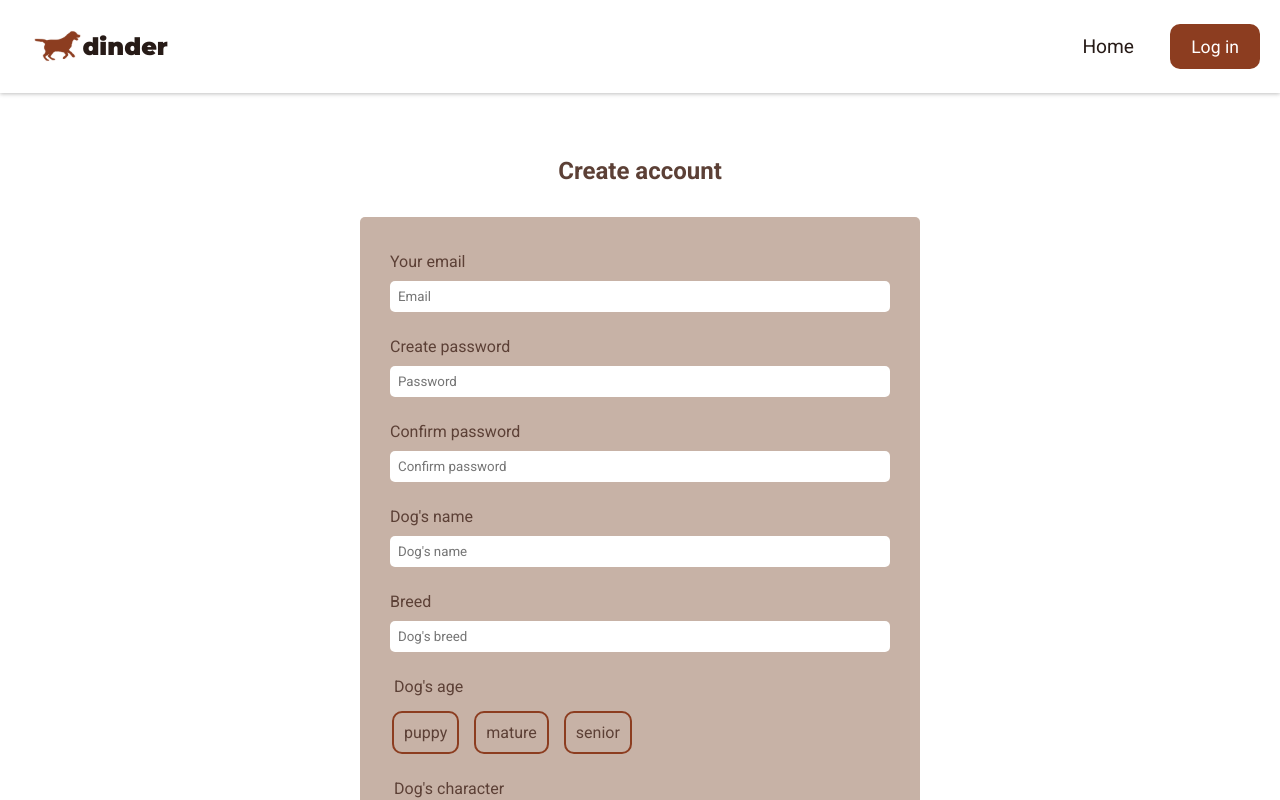
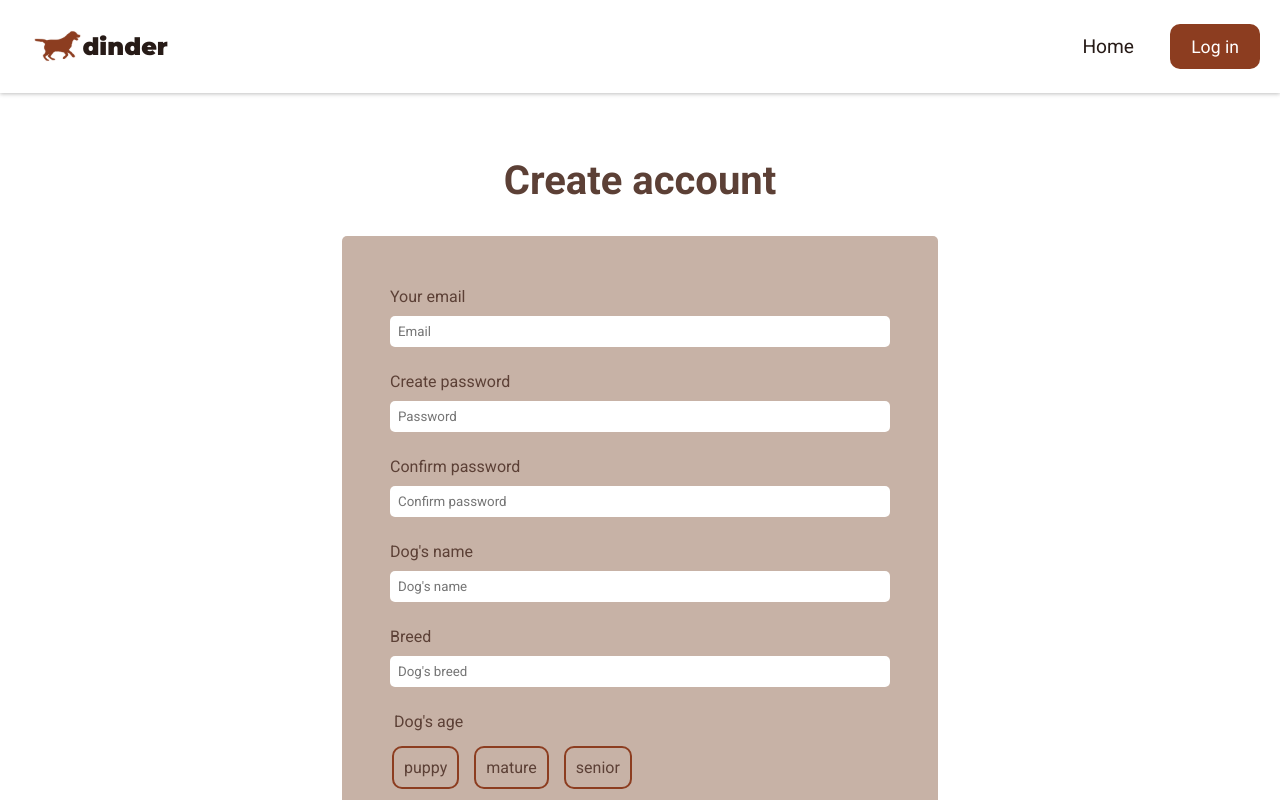
Before and after one commit to rudzupuke/SGT-final-task, a React (Create React App) app in the folder frontend/: page /register in a window 1280 px wide. Shown: the top 800 px of the page. Built offline with nearby package versions, Linux system fonts and the light colour scheme.

Commit message:
improving registration form styles

```diff
--- a/frontend/src/App.scss
+++ b/frontend/src/App.scss
@@ -9,7 +9,7 @@ $primary: rgb(140, 61, 32);
 $primary-bright: rgb(241, 119, 12);
 $primary-dark: rgb(92, 64, 54);
 $primary-light: rgb(199, 178, 166);
-$primary-light-2: rgb(199, 178, 166);
+$primary-light-2: rgb(201, 146, 115);
 
 // layout breakpoints
 $layout-breakpoint-small: 420px;
--- a/frontend/src/pages/Register/Register.js
+++ b/frontend/src/pages/Register/Register.js
@@ -72,7 +72,7 @@ const Register = () => {
             />
             {showModal && <LoginModal setShowModal={setShowModal} />}
             <main className="register">
-                <h2>Create account</h2>
+                <h1>Create account</h1>
                 <form onSubmit={handleSubmit} className="registration-form">
                     <label htmlFor="email">Your email</label>
                     <input
--- a/frontend/src/pages/Register/Register.scss
+++ b/frontend/src/pages/Register/Register.scss
@@ -1,8 +1,9 @@
 @use "../../App.scss" as shared;
 
 .register {
-	margin: 20px;
-	h2 {
+	margin: 20px 10px 100px;
+	h1 {
+		font-size: 2.5rem;
 		text-align: center;
 		margin-top: 4rem;
 		margin-bottom: 2rem;
@@ -12,7 +13,7 @@
 .registration-form {
 	display: grid;
 	margin: 0 auto;
-	padding: 35px 30px;
+	padding: 3.2em 3em;
 	border-radius: 5px;
 	gap: 10px;
 	max-width: 500px;
@@ -55,6 +56,11 @@
 			border: solid 2px shared.$primary;
 			border-radius: 10px;
 			transition: all 300ms;
+			cursor: pointer;
+
+			&:hover {
+				background-color: shared.$primary-light-2;
+			}
 		}
 
 		input[type="radio"]:checked + label {
@@ -79,5 +85,10 @@
 
 	&__btn {
 		justify-self: center;
+		// margin-top: 1em;
 	}
+
+	@media (max-width: shared.$layout-breakpoint-small) {
+        padding: 2em 1.5em;
+    }
 }
```
